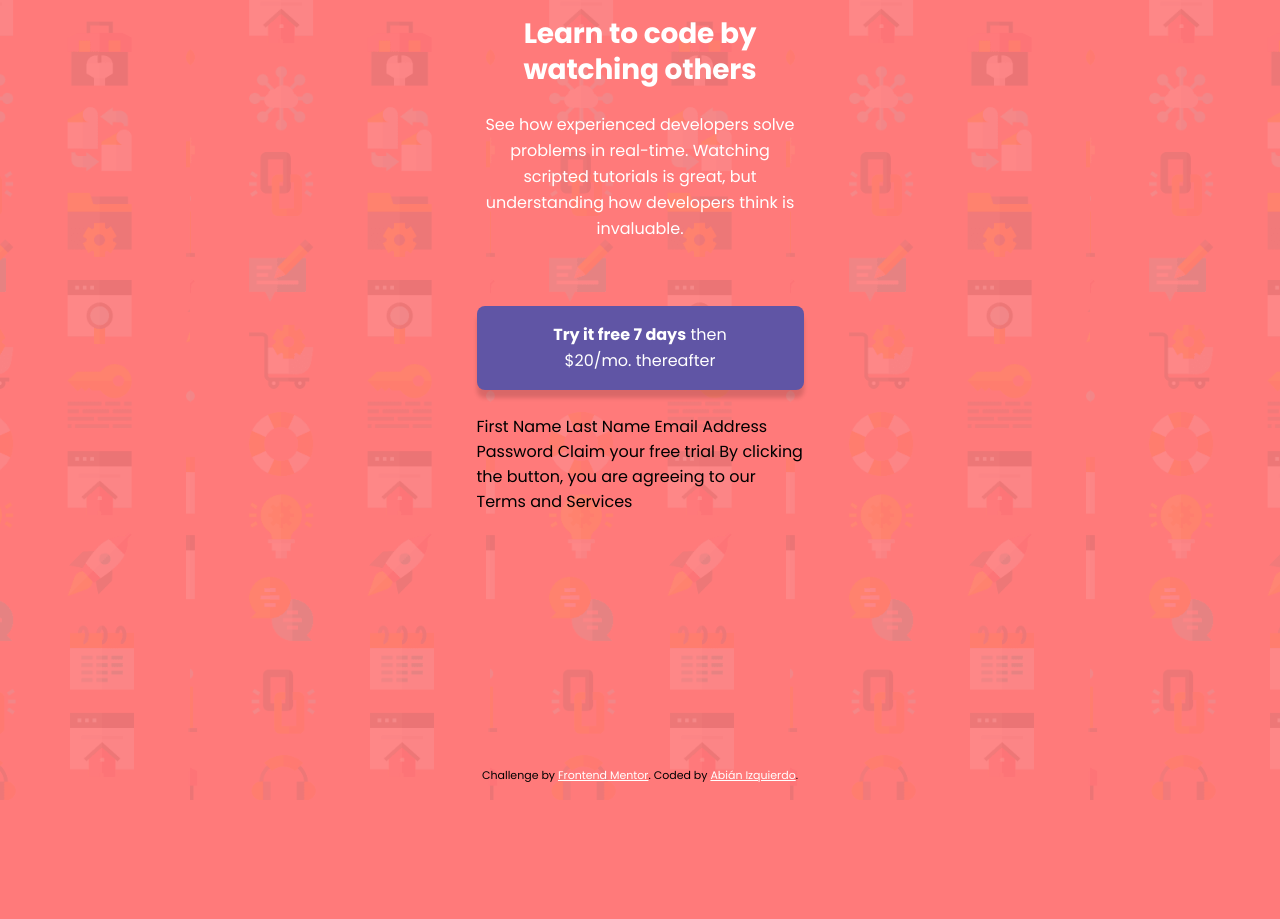
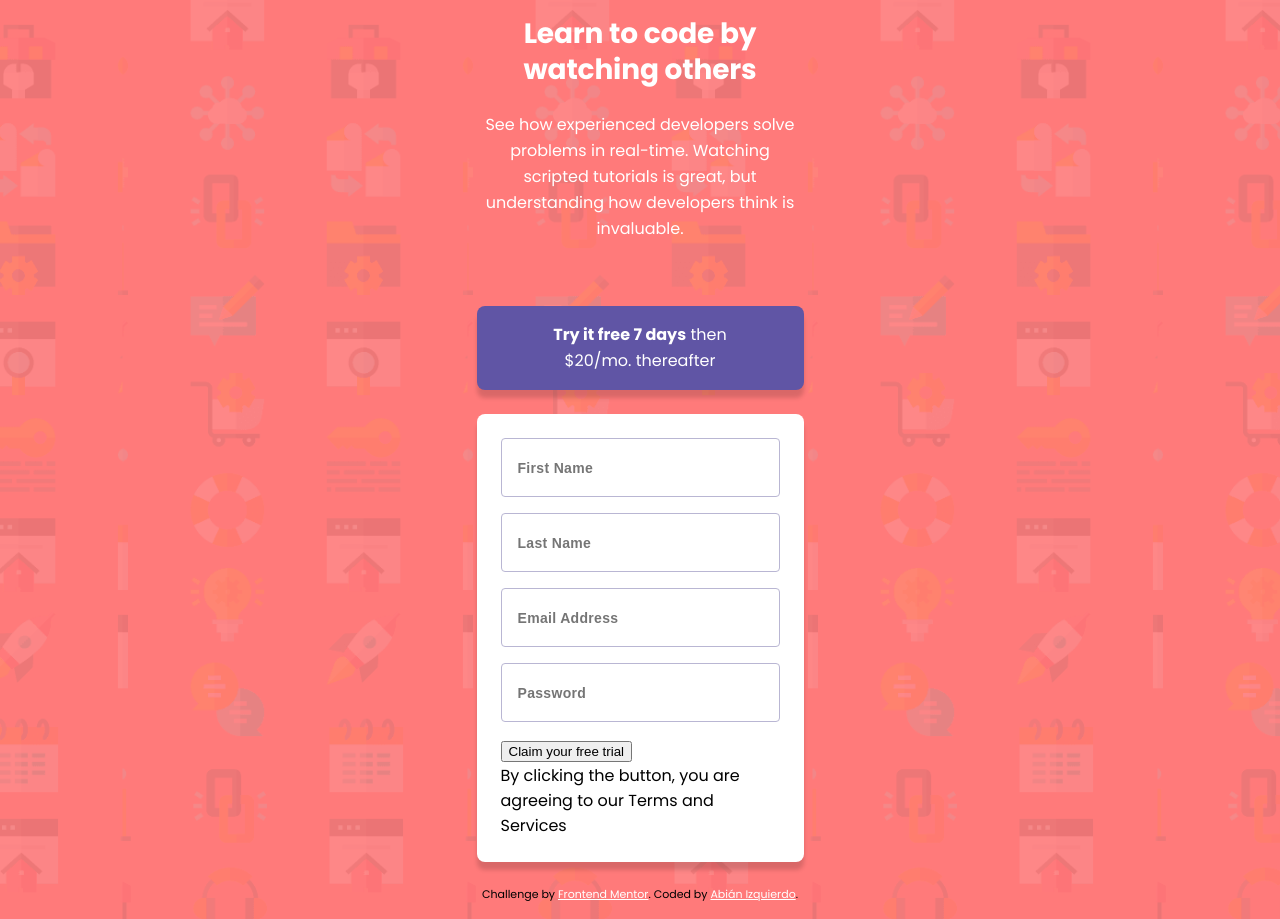
Before and after one commit to abizmo/intro-component-signup-form, a React (Create React App) app: page / in a window 1280 px wide. Before the commit the page ends 800 px from the top, so only its background shows below. Built offline with nearby package versions, Linux system fonts and the light colour scheme.

Commit message:
:Add Form Style

```diff
--- a/src/components/Intro/Intro.module.css
+++ b/src/components/Intro/Intro.module.css
@@ -2,6 +2,7 @@
   display: flex;
   flex-direction: column;
   gap: 64px;
+  margin-bottom: 24px;
 }
 
 .header {
--- /dev/null
+++ b/src/components/SignUpForm/SignUpForm.module.css
@@ -0,0 +1,31 @@
+.signUpForm {
+  align-items: center;
+  background-color: var(--neutral-white);
+  border-radius: 8px;
+  box-shadow: rgba(0, 0, 0, 0.15) 0px 8px 4px 0px;
+  display: flex;
+  flex-direction: column;
+  gap: 16px;
+  padding: 24px;
+}
+
+.input {
+  border: 1px solid var(--neutral-grayish-blue);
+  border-radius: 4px;
+  padding: 16px 0;
+  width: 100%;
+}
+
+.input input {
+  border: none;
+  color: var(--neutral-dark-blue);
+  font-size: 14px;
+  font-weight: 600;
+  letter-spacing: 0.02rem;
+  padding-left: 16px;
+  width: 100%;
+}
+
+.input input:focus-visible {
+  outline: none;
+}
--- a/src/components/SignUpForm/index.jsx
+++ b/src/components/SignUpForm/index.jsx
@@ -1,15 +1,53 @@
 import React from 'react';
 
+import styles from './SignUpForm.module.css';
+
 const SignUpForm = () => (
-  <form>
-    First Name
-    Last Name
-    Email Address
-    Password
-
-    Claim your free trial
-
-    By clicking the button, you are agreeing to our Terms and Services
+  <form className={styles.signUpForm}>
+    <div className={styles.input}>
+      <input
+        autoComplete="off"
+        id="firstName"
+        name="firstName"
+        placeholder="First Name"
+        type="text"
+      />
+    </div>
+    <div className={styles.input}>
+      <input
+        autoComplete="off"
+        id="lastName"
+        name="lastName"
+        placeholder="Last Name"
+        type="text"
+      />
+    </div>
+    <div className={styles.input}>
+      <input
+        autoComplete="off"
+        id="email"
+        name="email"
+        placeholder="Email Address"
+        type="text"
+      />
+    </div>
+    <div className={styles.input}>
+      <input
+        autoComplete="off"
+        id="password"
+        name="password"
+        placeholder="Password"
+        type="password"
+      />
+    </div>
+    <div>
+      <button type="submit">
+        Claim your free trial
+      </button>
+      <p>
+        By clicking the button, you are agreeing to our Terms and Services
+      </p>
+    </div>
   </form>
 );
 
--- a/src/index.css
+++ b/src/index.css
@@ -15,7 +15,6 @@
 html, body {
   font-family: 'Poppins', sans-serif;
   font-size: 16px;
-  height: 100vh;
   padding: 0;
   width: 100vw;
 }
```
